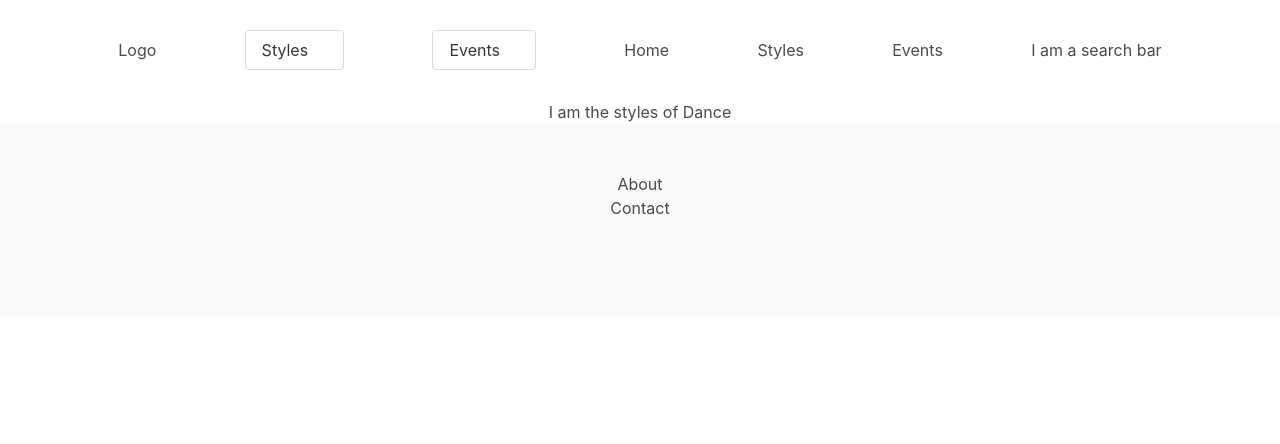
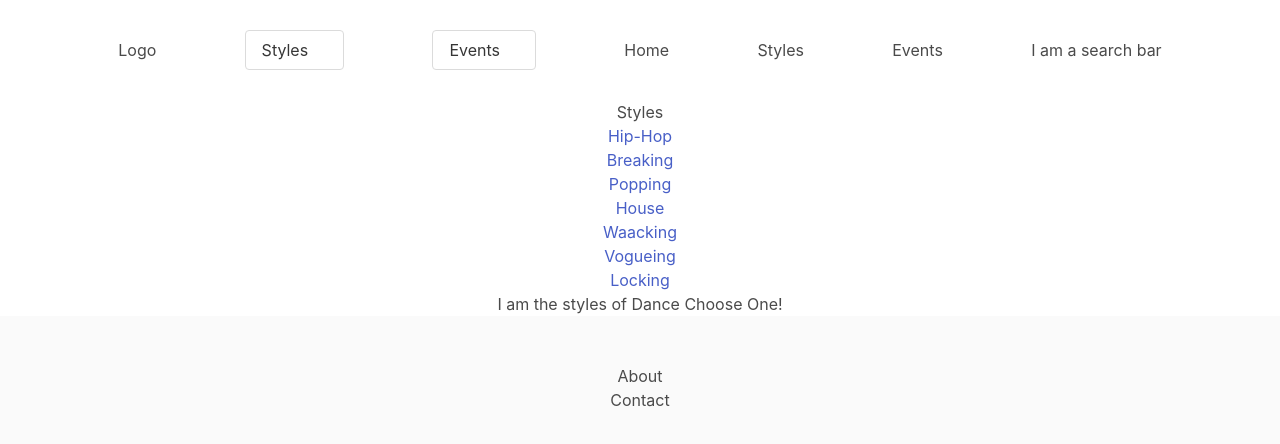
Before and after one commit to Bakugou808/DanceChivesPlayground, a React (Create React App) app: page /styles in a window 1280 px wide. Shown: the top 444 px of the page. Built offline with nearby package versions, Linux system fonts and the light colour scheme.

Commit message:
working on the routing and nested routes for the navbar links and styles info pages

```diff
--- /dev/null
+++ b/src/Components/DanceStyles/BreakingInfo.jsx
@@ -0,0 +1,7 @@
+import React from "react";
+
+const BreakingInfo = () => {
+  return <div>Break styles bitch</div>;
+};
+
+export default BreakingInfo;
--- a/src/Components/DanceStyles/DanceStyles.jsx
+++ b/src/Components/DanceStyles/DanceStyles.jsx
@@ -1,7 +1,77 @@
 import React from "react";
+import {
+  BrowserRouter as Router,
+  Switch,
+  Route,
+  Link,
+  useParams,
+  useRouteMatch,
+} from "react-router-dom";
+import BreakingInfo from "./BreakingInfo";
+import HipHopInfo from "./HipHopInfo";
+import HouseInfo from "./HouseInfo";
+import LockingInfo from "./LockingInfo";
+import PoppingInfo from "./PoppingInfo";
+import VogueingInfo from "./VogueingInfo";
+import WaackingInfo from "./WaackingInfo";
 
 const DanceStyles = () => {
-  return <div>I am the styles of Dance</div>;
+  let { path, url } = useRouteMatch();
+  return (
+    <div>
+      <h2>Styles</h2>
+      <ul>
+        <li>
+          <Link to={`${url}/hip-hop`}>Hip-Hop</Link>
+        </li>
+        <li>
+          <Link to={`${url}/breaking`}>Breaking</Link>
+        </li>
+        <li>
+          <Link to={`${url}/popping`}>Popping</Link>
+        </li>
+        <li>
+          <Link to={`${url}/house`}>House</Link>
+        </li>
+        <li>
+          <Link to={`${url}/waacking`}>Waacking</Link>
+        </li>
+        <li>
+          <Link to={`${url}/vogueing`}>Vogueing</Link>
+        </li>
+        <li>
+          <Link to={`${url}/locking`}>Locking</Link>
+        </li>
+      </ul>
+      {/* switch component for nested routes */}
+      <Switch>
+        <Route exact path={path}>
+          <div>I am the styles of Dance Choose One! </div>
+        </Route>
+        <Route path={`${path}/hip-hop`}>
+          <HipHopInfo />
+        </Route>
+        <Route path={`${path}/breaking`}>
+          <BreakingInfo />
+        </Route>
+        <Route path={`${path}/popping`}>
+          <PoppingInfo />
+        </Route>
+        <Route path={`${path}/house`}>
+          <HouseInfo />
+        </Route>
+        <Route path={`${path}/waacking`}>
+          <WaackingInfo />
+        </Route>
+        <Route path={`${path}/vogueing`}>
+          <VogueingInfo />
+        </Route>
+        <Route path={`${path}/locking`}>
+          <LockingInfo />
+        </Route>
+      </Switch>
+    </div>
+  );
 };
 
 export default DanceStyles;
--- /dev/null
+++ b/src/Components/DanceStyles/HipHopInfo.jsx
@@ -0,0 +1,7 @@
+import React from "react";
+
+const HipHopInfo = () => {
+  return <div>Hippity hoppity hop</div>;
+};
+
+export default HipHopInfo;
--- /dev/null
+++ b/src/Components/DanceStyles/HouseInfo.jsx
@@ -0,0 +1,7 @@
+import React from "react";
+
+const HouseInfo = () => {
+  return <div>House is JUMPIN</div>;
+};
+
+export default HouseInfo;
--- /dev/null
+++ b/src/Components/DanceStyles/LockingInfo.jsx
@@ -0,0 +1,7 @@
+import React from "react";
+
+const LockingInfo = () => {
+  return <div>I lock a-lot</div>;
+};
+
+export default LockingInfo;
--- /dev/null
+++ b/src/Components/DanceStyles/PoppingInfo.jsx
@@ -0,0 +1,7 @@
+import React from "react";
+
+const PoppingInfo = () => {
+  return <div>Popping dem BEATS</div>;
+};
+
+export default PoppingInfo;
--- /dev/null
+++ b/src/Components/DanceStyles/VogueingInfo.jsx
@@ -0,0 +1,7 @@
+import React from "react";
+
+const VogueingInfo = () => {
+  return <div>Vogue away hunny</div>;
+};
+
+export default VogueingInfo;
--- /dev/null
+++ b/src/Components/DanceStyles/WaackingInfo.jsx
@@ -0,0 +1,7 @@
+import React from "react";
+
+const WaackingInfo = () => {
+  return <div>Waackkkk AAATAAAACKKK!</div>;
+};
+
+export default WaackingInfo;
--- a/src/Components/SharedComponents/NavBar.jsx
+++ b/src/Components/SharedComponents/NavBar.jsx
@@ -47,31 +47,25 @@ const NavBar = () => {
         <div className="dropdown-menu" id="dropdown-menu2" role="menu">
           <div className="dropdown-content">
             <div className="dropdown-item">
-              <p>Hip-Hop</p>
+              <p onClick={() => handleRedirect("styles/hip-hop")}>Hip-Hop</p>
             </div>
-            {/* <hr className="dropdown-divider"> */}
             <div className="dropdown-item">
-              <p>Breaking</p>
+              <p onClick={() => handleRedirect("styles/breaking")}>Breaking</p>
             </div>
-            {/* <hr className="dropdown-divider"> */}
             <div className="dropdown-item">
-              <p>Popping</p>
+              <p onClick={() => handleRedirect("styles/popping")}>Popping</p>
             </div>
-            {/* <hr className="dropdown-divider"> */}
             <div className="dropdown-item">
-              <p>House</p>
+              <p onClick={() => handleRedirect("styles/house")}>House</p>
             </div>
-            {/* <hr className="dropdown-divider"> */}
             <div className="dropdown-item">
-              <p>Waacking</p>
+              <p onClick={() => handleRedirect("styles/waacking")}>Waacking</p>
             </div>
-            {/* <hr className="dropdown-divider"> */}
             <div className="dropdown-item">
-              <p>Locking</p>
+              <p onClick={() => handleRedirect("styles/locking")}>Locking</p>
             </div>
-            {/* <hr className="dropdown-divider"> */}
             <div className="dropdown-item">
-              <p>Vogueing</p>
+              <p onClick={() => handleRedirect("styles/vogueing")}>Vogue-ing</p>
             </div>
           </div>
         </div>
@@ -93,22 +87,24 @@ const NavBar = () => {
         <div className="dropdown-menu" id="dropdown-menu2" role="menu">
           <div className="dropdown-content">
             <div className="dropdown-item">
-              <p>Find Events</p>
+              <p onClick={() => handleRedirect("/find_events")}>Find Events</p>
             </div>
-            {/* <hr className="dropdown-divider"> */}
             <div className="dropdown-item">
-              <p>Recent Events</p>
+              <p onClick={() => handleRedirect("/recent_events")}>
+                Recent Events
+              </p>
             </div>
-            {/* <hr className="dropdown-divider"> */}
             <div className="dropdown-item">
-              <p>Submit Event Info</p>
+              <p onClick={() => handleRedirect("/submit_event_info")}>
+                Submit Event Info
+              </p>
             </div>
           </div>
         </div>
       </div>
       <p onClick={() => handleRedirect("home")}>Home</p>
       <p onClick={() => handleRedirect("styles")}>Styles</p>
-      <p onClick={() => handleRedirect("events")}>Events</p>
+      <p onClick={() => handleRedirect("")}>Events</p>
       <SearchBar />
     </div>
   );
```
